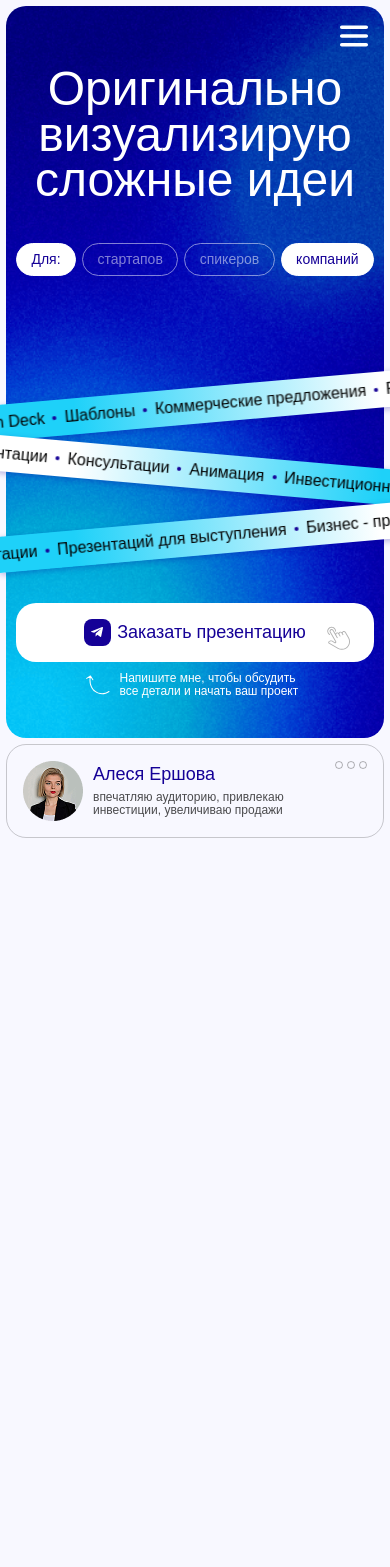
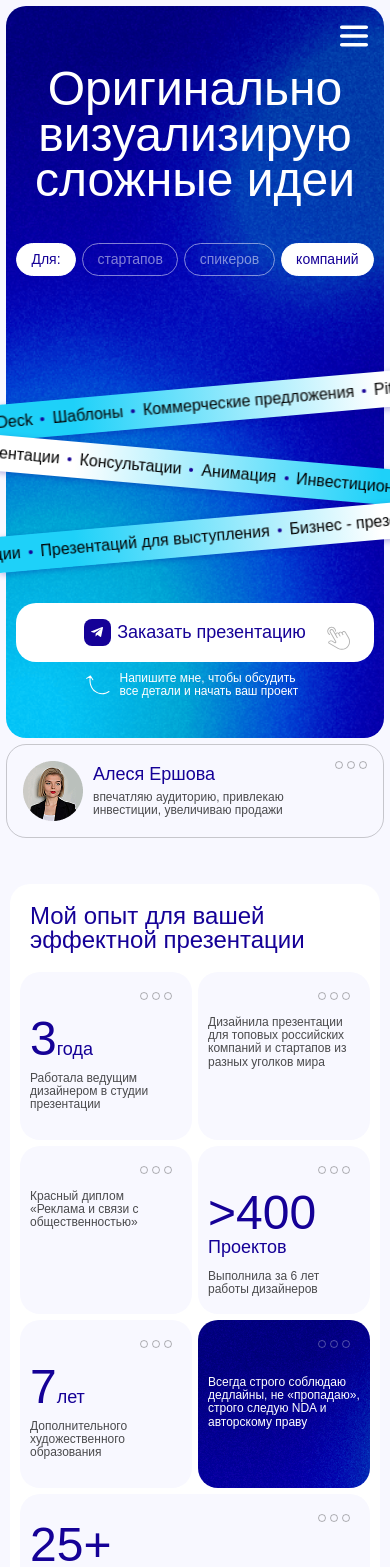
Before and after one commit to ershpower/lese-landing, a Next.js app: page / in a window 390 px wide. Shown: the top 1567 px of the page. Before the commit the page ends 844 px from the top, so only its background shows below. Built offline with nearby package versions, Linux system fonts and the light colour scheme.

Commit message:
Exp | tablet

```diff
--- a/src/app/components/experience/experience.tsx
+++ b/src/app/components/experience/experience.tsx
@@ -4,16 +4,21 @@ import { CardImage } from '@/app/components/experience/card-image';
 import { Dots } from '@/app/icons/dots';
 import { BigCard } from '@/app/components/experience/big-card';
 import { ABOUT_ME_ID } from '@/app/consts';
+import Title from '@/app/ui-lit/title';
 
 function Experience() {
   return (
     <section className={'section'} id={ABOUT_ME_ID}>
-      <h3 className={'h3 px-10 text-dark-blue'}>
-        Мой опыт для вашей эффектной презентации
-      </h3>
+      <Title
+        title={
+          <span>
+            Мой опыт для вашей <br /> эффектной презентации
+          </span>
+        }
+      />
 
-      <div className={'mt-20 grid grid-cols-2 gap-6'}>
-        <div className={'col-span-1'}>
+      <div className={'mt-20 grid grid-cols-2 gap-6 md:grid-cols-4 md:gap-10'}>
+        <div className={'order-1 col-span-1'}>
           <CardText
             title={'года'}
             bigTitle={'3'}
@@ -21,7 +26,7 @@ function Experience() {
           />
         </div>
 
-        <div className="col-span-1">
+        <div className="order-2 col-span-1">
           <CardImage
             title={
               'Дизайнила презентации для топовых российских  компаний и стартапов из разных уголков мира'
@@ -30,14 +35,14 @@ function Experience() {
           />
         </div>
 
-        <div className="col-span-1">
+        <div className="order-3 col-span-1 md:order-5">
           <CardImage
             title={'Красный диплом «Реклама и связи с общественностью»'}
             img={''}
           />
         </div>
 
-        <div className={'col-span-1'}>
+        <div className={'order-4 col-span-1 md:order-6'}>
           <CardText
             title={'Проектов'}
             bigTitle={'>400'}
@@ -45,7 +50,7 @@ function Experience() {
           />
         </div>
 
-        <div className={'col-span-1'}>
+        <div className={'order-5 col-span-1 md:order-3'}>
           <CardText
             title={'лет'}
             bigTitle={'7'}
@@ -53,7 +58,7 @@ function Experience() {
           />
         </div>
 
-        <div className={'col-span-1'}>
+        <div className={'order-6 col-span-1 md:order-4'}>
           <div className={'min-h-[168px] rounded-20 bg-hero-bg p-10'}>
             <Dots className={'ml-auto mr-10 mt-10 text-white'} />
             <p className={'h6 mt-28 text-white'}>
@@ -63,7 +68,7 @@ function Experience() {
           </div>
         </div>
 
-        <div className={'col-span-2'}>
+        <div className={'order-7 col-span-2'}>
           <BigCard />
         </div>
       </div>
--- a/src/app/globals.css
+++ b/src/app/globals.css
@@ -19,7 +19,7 @@ body {
         @apply text-48 leading-[0.95] font-light;
     }
     .h3 {
-        @apply text-24 leading-[1] font-medium;
+        @apply text-24 leading-[1] font-medium md:text-30;
     }
     .h4 {
         @apply text-18 leading-[1] font-medium;
@@ -34,6 +34,6 @@ body {
         @apply p-[0.521vw] h-screen lg:py-[1.042vw] lg:pr-[1.042vw] lg:pl-[0px];
     }
     .section{
-        @apply  bg-white rounded-20 mt-40 mx-10 pt-20 pb-10 px-10;
+        @apply  bg-white rounded-20 mt-40 mx-10 pt-20 pb-10 px-10 md:pt-30;
     }
 }
--- a/src/app/page.tsx
+++ b/src/app/page.tsx
@@ -12,7 +12,7 @@ export default function Home() {
     <div>
       <main>
         <HeroBlock />
-        {/*<Experience />*/}
+        <Experience />
         {/*<Portfolio />*/}
         {/*<Whom />*/}
         {/*<WorkSteps />*/}
--- /dev/null
+++ b/src/app/ui-lit/title.tsx
@@ -0,0 +1,11 @@
+import React from 'react';
+
+interface TitleProps {
+  title: string | React.ReactNode;
+}
+
+function Title({ title }: TitleProps) {
+  return <h3 className={'h3 px-10 text-dark-blue md:px-20'}>{title}</h3>;
+}
+
+export default Title;
```
